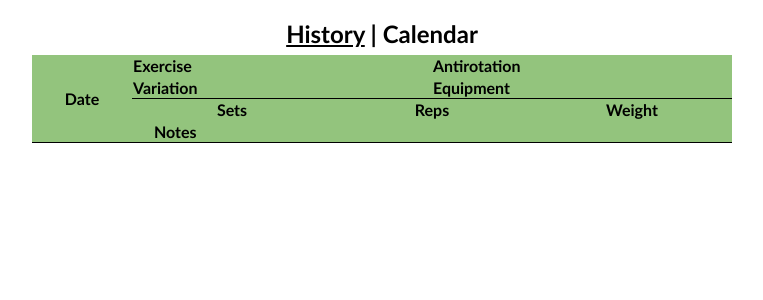
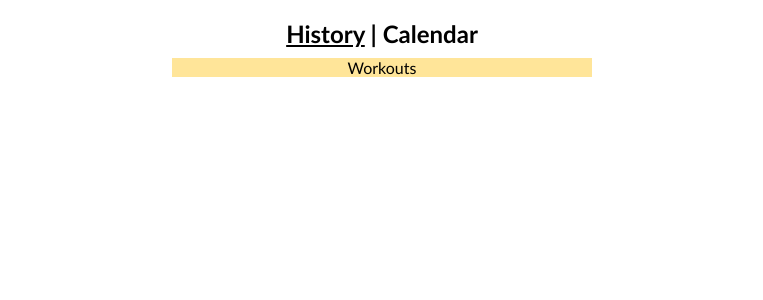
Before and after one commit to cmonrinski/strongblox, a Flask app: page /history in a window 1280 px wide. Shown: the part 36-336 px from the top of the page, without its empty margins (258-1021 px from the left). Run offline with Flask 2, Linux system fonts and the light colour scheme; a user stored in the database is signed in; data comes from the database, SQL or seed files in the repository; both versions use the stored data as it was after the commit; lists and menus that the app fills with data are empty; some libraries are stand-ins or nearby versions.

Commit message:
just a bunch more CSS and HTML updates

```diff
--- a/app.py
+++ b/app.py
@@ -160,7 +160,7 @@ def exercises():
         muscles = cur.fetchall()
 
         # Display all exercises in database from SQLite on exercises.html
-        cur.execute("SELECT * FROM exercises WHERE user_id IS NULL OR user_id = ?", (session["user_id"],))
+        cur.execute("SELECT * FROM exercises WHERE user_id IS NULL OR user_id = ? ORDER BY exercise", (session["user_id"],))
         exercises = cur.fetchall()
 
         return render_template("exercises.html", exercises=exercises, muscles=muscles, chains=CHAINS, focuses=FOCUSES, antirotations=ANTIROTATIONS)
@@ -202,6 +202,7 @@ def routine():
     if request.method == "POST":
 
         form_data = request.get_json()
+        print(form_data)
 
         date = datetime.today().strftime("%b %d, %Y")
         time = datetime.today().strftime("%H:%M")
--- a/static/styles.css
+++ b/static/styles.css
@@ -253,105 +258,11 @@ input {
   margin: 10px auto;
 }
 
-/* Calendar */
-.calendar {
-  width: 350px;
-  margin: 5px auto 0;
-  background-color: white;
-  color: green;
-  font-family: 'Josefin Sans';
+/* Stick under Nav-bar */
+.sticky {
+  position: sticky;
 }
 
-.calendar__month {
-  font-size: 20px;
-  font-weight: 800;
-  padding: 10px 0;
-  width: 100%;
-  position: relative;
-}
-
-.cal-month__previous,
-.cal-month__next {
-  position: absolute;
-  top: 50%;
-  transform: translateY(-50%);
-  cursor: pointer;
-  width: 30px;
-  height: 30px;
-  text-align: center;
-}
-
-.cal-month__previous:hover,
-.cal-month__next:hover {
-  background-color: #42A5F5;
-  box-shadow: 0 5px 5px -5px rgba(0,0,0,0.75);
-  border-radius: 50%;
-  font-weight: 800;
-  color: #111;
-}
-
-.cal-month__next {
-  right: 0;
-}
-
-.cal-month__current {
-  text-align: center;
-  color: red;
-}
-
-.cal-head__day,
-.cal-body__day {
-  /* display: inline-block; */
-  width: 50px;
-  height: 50px;
-  float: left;
-  text-align: center;
-}
-
-.cal-body__week,
-.calendar__head {
-  display: block;
-  height: 50px;
-  width: 350px;
-}
-
-.calendar__head {
-  line-height: 50px;
-  position: relative;
-}
-
-.calendar__head:after {
-  content: ' ';
-  position: absolute;
-  bottom: 0;
-  left: 0;
-  right: 0;
-  height: 1px;
-  background-color: green;
-}
-
-.cal-body__day {
-  color: blue;
-  line-height: 50px;
-  text-align: center;
-  cursor: pointer;
-}
-
-.cal-day__month--current {
-  color: orange;
-}
-
-.cal-day__day--today {
-  font-weight: 800;
-  color: #2196f3;
-}
-
-.cal-day__day--selected {
-  background-color: #6fa8dc;
-  box-shadow: 0 5px 10px -5px rgba(0, 0, 0, .75);
-  border-radius: 50%;
-  color: #111;
-}
 
 /* Vertical Calendar */
 .vertical-calendar th {
@@ -402,49 +329,30 @@ input {
   background-color: #9fc5e8;
 }
 
-#table-exercises tr {
-  display: grid;
-  grid-template-areas:
-    "id na na na va va va"
-    "id fo fo mu mu ch ch";
-  grid-template-columns: repeat(7, 1fr);
-  grid-template-rows: repeat(2, 1fr);
-  border-bottom: 1px solid black;
+/* History Table */
+
+.history-calendar {
+  text-align: center;
+  background-color: #ffe599;
 }
 
-.table-ex-id {
-  grid-area: id;
-  display: grid;
-  place-items: center center;
-  border-right: 1px solid black;
-}
-
-.table-ex-name {
-  grid-area: na;
-  border-bottom: 1px solid black;
-}
-.table-ex-variation {
-  grid-area: va;
-  border-bottom: 1px solid black;
-}
-.table-ex-focus { grid-area: fo; }
-.table-ex-muscle { grid-area: mu; }
-.table-ex-chain { grid-area: ch; }
-
-
-/* History Table */
-#table-history th {
-  display: grid;
-  vertical-align: center;
-  background-color: #93c47d;
+#table-history {
+  margin: 10px;
+  width: 90vw;
+  max-width: 400px;
 }
 
 #table-history td {
-  display: grid;
+  padding: 10px;
 }
 
-.th-left {
-  text-align: left !important;
+.uniformity {
+  display: inline-block;
+  width: 84px;
+}
+
+#table-history td > span.child {
+  padding-left: 30px;
 }
 
 #table-history tbody tr:nth-child(even) {
@@ -455,101 +363,32 @@ input {
   background-color: #cfe2f3;
 }
 
-#table-history tr {
-  display: grid;
-  grid-template-columns: minmax(100px, 1fr) repeat(6, 1fr);
-  grid-template-rows: repeat(4, 1fr);
-  grid-template-areas:
-    "da ex ex ex an an an"
-    "da va va va eq eq eq"
-    "da se se re re we we"
-    "da no no no no no no";
+/* Routine page */
+.routine-header {
+  display: block;
+  padding: 0px 10px;
 }
 
-.table-date {
-  grid-area: da;
-  place-items: center center;
-  text-align: center;
-  border-bottom: 1px solid black;
+#rouine-submit {
+  float: right;
+  margin: 0px;
 }
 
-.table-exercise {
-  grid-area: ex;
+#add-row, #delete-row {
+  float: right;
+  padding: 0px 20px;
+  margin: 0px 10px;
 }
-
-.table-variation {
-  grid-area: va;
-  border-bottom: 1px solid black;
-}
-
-.table-antirotation {
-  grid-area: an;
-}
-
-.table-equipment {
-  grid-area: eq;
-  border-bottom: 1px solid black;
-}
-
-.table-sets {
-  grid-area: se;
-  text-align: center;
-}
-
-.table-reps {
-  grid-area: re;
-  text-align: center;
-}
-
-.table-weight {
-  grid-area: we;
-  text-align: center;
-}
-
-.table-notes {
-  grid-area: no;
-  border-bottom: 1px solid black;
-  padding-left: 22px;
-}
-
-/* Routine page */
 
 .routine-button {
   background-color: #6fa8dc;
   color: black;
   border: 1px solid black;
   border-radius: 12px;
-  padding: .01em 16px;
-  margin: 1px;
-  margin-bottom: 5px;
 }
 
 .routine-button:hover {
   background-color: #cfe2f3;
-}
-
-#delete-row {
-  margin-left: 650px;
-}
-
-.rows {
-  padding: 2px;
-  display: flex;
-}
-
-.item1 span {
-  display: inline-block;
-  width: 25px;
-  text-align: center;
-}
-
-.metrics {
-  width: 30px;
-  text-align: center;
-}
-
-.notes {
-  width: 300px;
 }
 
 /* Removing the up and down arrows in the text box */
--- a/templates/calendar.html
+++ b/templates/calendar.html
@@ -13,6 +13,7 @@
       <a style="text-decoration: underline;" href="{{ url_for('calendar') }}">Calendar</a>
   </h2>
     <table class="vertical-calendar">
+      <p class="history-calendar">Workouts</p>
       <thead>
         <tr>
           {% for month_year in vertical_calendar %}
--- a/templates/history.html
+++ b/templates/history.html
@@ -16,32 +16,27 @@
 
             <div>
                 <table id="table-history">
-                    <thead>
-                        <tr>
-                            <th class="table-date">Date</th>
-                            <th class="table-exercise th-left">Exercise</th>
-                            <th class="table-variation th-left">Variation</th>
-                            <th class="table-antirotation th-left">Antirotation</th>
-                            <th class="table-equipment th-left">Equipment</th>
-                            <th class="table-sets">Sets</th>
-                            <th class="table-reps">Reps</th>
-                            <th class="table-weight">Weight</th>
-                            <th class="table-notes th-left">Notes</th>
-                        </tr>
-                    </thead>
+                    <div class="sticky">
+                            <p class="history-calendar">Workouts</p>
+                    </div>
                     <tbody>
                         <!-- Loop through the exercise database entries to display them in this table -->
                         {% for routine in routines %}
                             <tr>
-                                <td class="table-date add-break">{{ routine.date }}</td>
-                                <td class="table-exercise">{{ routine.exercise }}</td>
-                                <td class="table-variation">{{ routine.variation }}</td>
-                                <td class="table-antirotation">{{ routine.antirotation }}</td>
-                                <td class="table-equipment">{{ routine.equipment }}</td>
-                                <td class="table-sets">{{ routine.sets }}</td>
-                                <td class="table-reps">{{ routine.reps }}</td>
-                                <td class="table-weight">{{ routine.weight }}</td>
-                                <td class="table-notes">{{ routine.notes }}</td>
+                                <td>
+                                    <span class="parent">{{ routine.date }}</span><br>
+                                    <span class="parent">{{ routine.exercise }} - {{ routine.variation }} - {{ routine.antirotation }}</span><br>
+                                    <span class="child">Equipment: </span>
+                                    <span>{{ routine.equipment }}</span><br>
+                                    <span class="child uniformity">Sets: </span>
+                                    <span>{{ routine.sets }}</span><br>
+                                    <span class="child uniformity">Reps: </span>
+                                    <span>{{ routine.reps }}</span><br>
+                                    <span class="child uniformity">Lbs: </span>
+                                    <span>{{ routine.weight }}</span><br>
+                                    <span class="child uniformity">Notes: </span>
+                                    <span>{{ routine.notes }}</span>
+                                </td>
                             </tr>
                         {% endfor %}
                     </tbody>
@@ -49,9 +44,4 @@
             </div>
         </div>
     </div>
-
-    <script type="text/javascript">
-        let addBreak = document.querySelectorAll(".add-break");
-        addBreak.forEach(element => element.innerHTML = element.innerHTML.replace(/,/g, "<br>"));
-    </script>
 {% endblock %}
--- a/templates/login.html
+++ b/templates/login.html
@@ -21,7 +21,7 @@
                 <div>
                     <input id="password" name="password" placeholder="Password" type="password">
                 </div>
-                <button class="round-nav" type="submit">Log In</button>
+                <button class="round-nav enter-button" type="submit">Log In</button>
             </form>
         </div>
     </div>
--- a/templates/register.html
+++ b/templates/register.html
@@ -28,7 +28,7 @@
                 <div>
                     <input id="password" name="confirmation" placeholder="Confirm password" type="password">
                 </div>
-                <button type="submit">Register</button>
+                <button class="round-nav enter-button" type="submit">Register</button>
             </form>
         </div>
     </div>
```
Also changed, not shown: other parts of static/styles.css (+34 -34 lines), templates/exercises.html (+6 -18 lines), templates/notes.html (+102 -0 lines), templates/routine.html (+5 -3 lines), workouts.db, 5 other files. Lines whose indentation alone changed are shown as unchanged.
